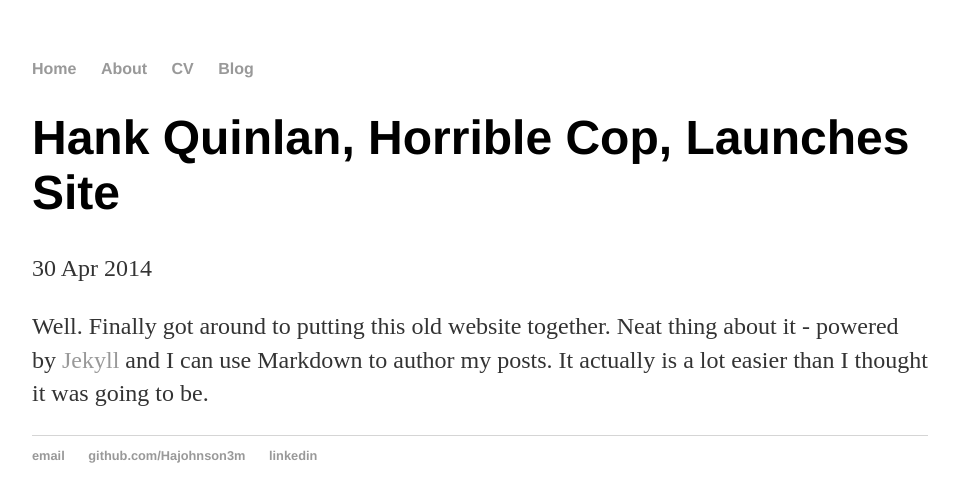
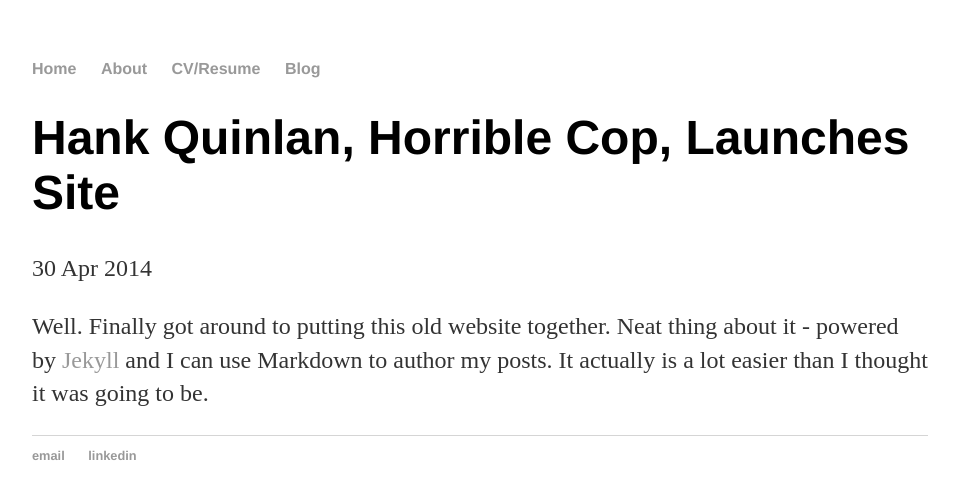
Before and after one commit to Hajohnson3m/Hajohnson3m.github.io-old, a Jekyll site: the page built from _posts/2022-06-22-welcome.md, in a window 1280 px wide. Shown: the top 502 px of the page, without its empty margins (160-1119 px from the left). Built offline with Jekyll 4.4.1, drawn with Linux system fonts in a browser that asks for light colours.

Commit message:
Update default.html

```diff
--- a/_layouts/default.html
+++ b/_layouts/default.html
@@ -10,7 +10,7 @@
 	    		<ul>
 	        		<li><a href="/">Home</a></li>
 		        	<li><a href="/about">About</a></li>
-	        		<li><a href="/cv">CV</a></li>
+	        		<li><a href="/cv">CV/Resume</a></li>
 	        		<li><a href="/blog">Blog</a></li>
 	    		</ul>
 			</nav>
@@ -22,7 +22,6 @@
 			<footer>
 	    		<ul>
 	        		<li><a href="mailto:hajohnson3m@gmail.com">email</a></li>
-	        		<li><a href="https://github.com/Hajohnson3m">github.com/Hajohnson3m</a></li>
 				<li><a href="https://www.linkedin.com/in/hajohnson3m/">linkedin</a></li>
 				</ul>
 			</footer>
```
